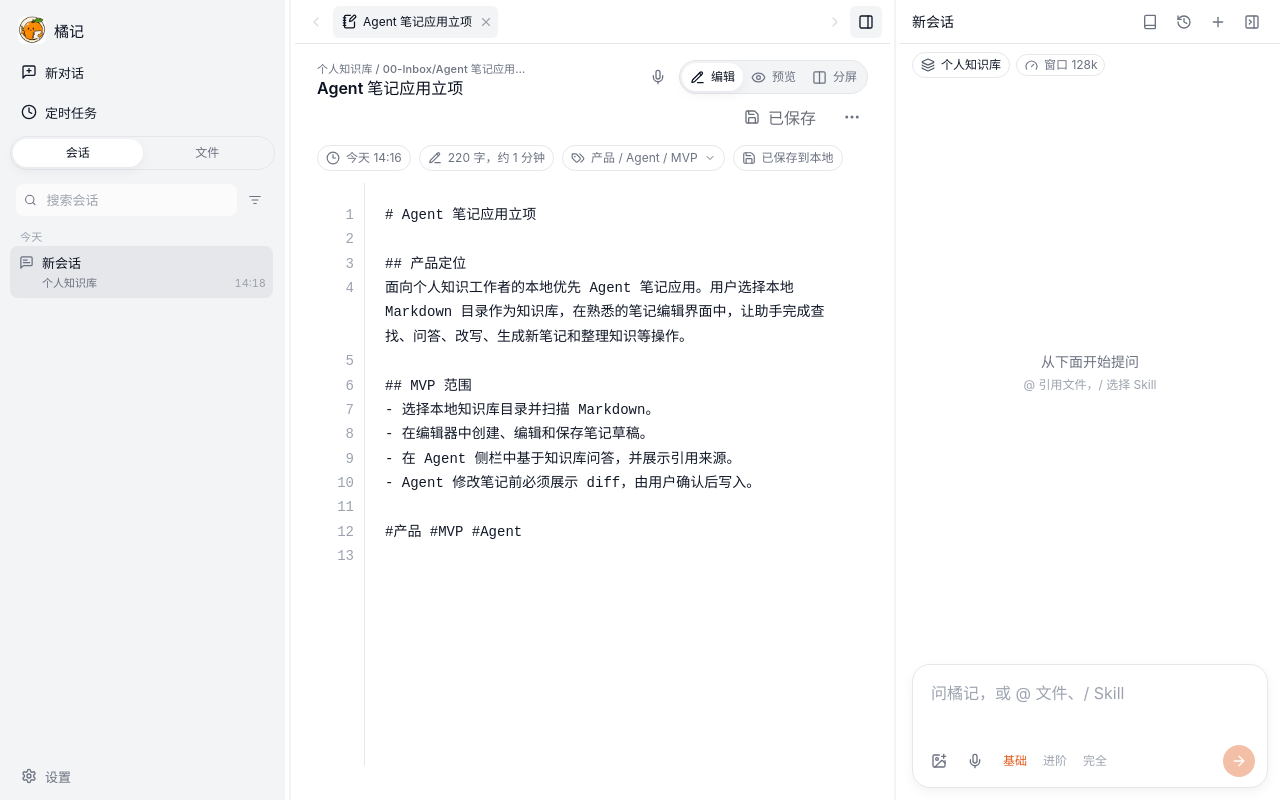
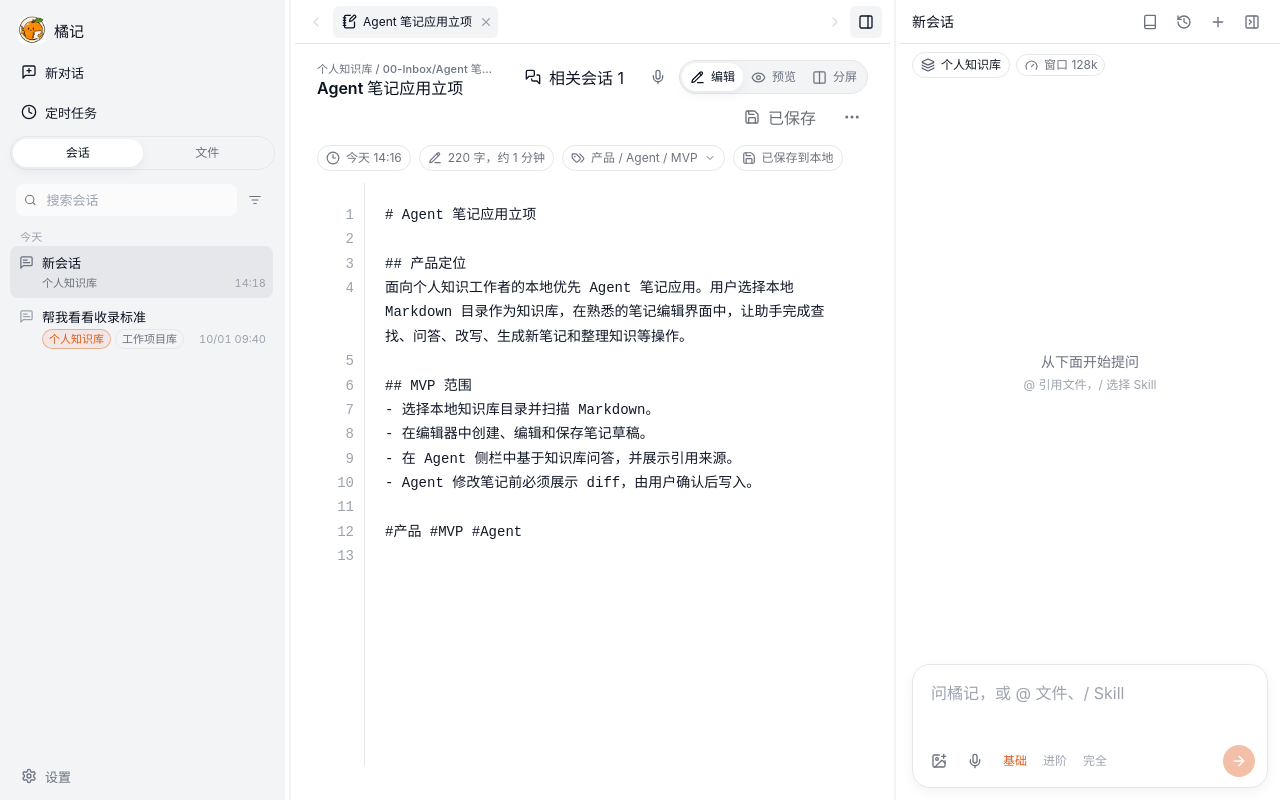
Before and after one commit to ciri667/orange, a React (Vite) app: page / in a window 1280 px wide. Built offline with nearby package versions, Linux system fonts and the light colour scheme.

Commit message:
feat(editor): 从文件头打开相关会话
- 笔记和普通文档在被引用、被 @ 或存在待确认变更时显示相关会话
- 选择后收起定时任务、展开协作区并切到对应会话
- 浏览器 mock 增加一条引用立项笔记的会话，便于直接点开

```diff
--- /dev/null
+++ b/src/agent/RelatedSessionsButton.tsx
@@ -0,0 +1,55 @@
+import { MessagesSquare } from "lucide-react";
+import { useState } from "react";
+import { Button } from "../shared/Button";
+import { Menu, MenuItem, MenuPanel } from "../shared/Menu";
+import type { AgentSession } from "../shared/types";
+import { sessionsTouchingFile, type SessionFileRef } from "./sessionListModel";
+
+/** 文件头上的相关会话入口。没有引用、@ 或待确认变更时不显示。 */
+export function RelatedSessionsButton({
+  sessions,
+  file,
+  onSelectSession,
+}: {
+  sessions: AgentSession[];
+  file: SessionFileRef;
+  onSelectSession: (sessionId: string) => void;
+}) {
+  const [open, setOpen] = useState(false);
+  const related = sessionsTouchingFile(sessions, file);
+  if (related.length === 0) {
+    return null;
+  }
+
+  return (
+    <Menu open={open} onClose={() => setOpen(false)}>
+      <Button
+        variant="text"
+        title="打开引用或改过这个文件的会话"
+        aria-haspopup="menu"
+        aria-expanded={open}
+        onClick={() => setOpen((current) => !current)}
+      >
+        <MessagesSquare size={16} />
+        相关会话 {related.length}
+      </Button>
+      {open && (
+        <MenuPanel placement="bottom-end" className="min-w-[220px]">
+          {related.map((session) => (
+            <MenuItem
+              key={session.id}
+              onClick={() => {
+                setOpen(false);
+                onSelectSession(session.id);
+              }}
+            >
+              <span className="min-w-0 flex-1 truncate">{session.title}</span>
+              {session.archivedAt ? <span className="shrink-0 text-[10px] text-ink-soft">归档</span> : null}
+              <span className="shrink-0 text-[10px] text-ink-soft">{session.updatedAt}</span>
+            </MenuItem>
+          ))}
+        </MenuPanel>
+      )}
+    </Menu>
+  );
+}
--- a/src/editor/DocumentPane.tsx
+++ b/src/editor/DocumentPane.tsx
@@ -4,7 +4,8 @@ import { useRef } from "react";
 import { Button } from "../shared/Button";
 import { VoiceDictationButton } from "../shared/VoiceDictationButton";
 import { logInfo, logWarn } from "../shared/logger";
-import type { DocumentFileType, DocumentPreview, ExportFormat, KnowledgeBase, WorkspaceDocument } from "../shared/types";
+import type { AgentSession, DocumentFileType, DocumentPreview, ExportFormat, KnowledgeBase, WorkspaceDocument } from "../shared/types";
+import { RelatedSessionsButton } from "../agent/RelatedSessionsButton";
 import { EditorEmptyHeader, EditorFileHeader, EditorMetaStrip, EditorMoreActionMenu } from "./EditorFileChrome";
 import { LineNumberedTextarea } from "./LineNumberedTextarea";
 import { countLogicalLines } from "./lineNumberUtils";
@@ -76,6 +77,8 @@ export function DocumentPane({
   onRenameDocument,
   onDeleteDocument,
   onNotice,
+  sessions = [],
+  onSelectSession,
 }: {
   document?: WorkspaceDocument;
   knowledgeBase: KnowledgeBase;
@@ -91,6 +94,8 @@ export function DocumentPane({
   onRenameDocument: () => void;
   onDeleteDocument: () => void;
   onNotice?: (message: string) => void;
+  sessions?: AgentSession[];
+  onSelectSession?: (sessionId: string) => void;
 }) {
   const textAreaRef = useRef<HTMLTextAreaElement | null>(null);
 
@@ -124,6 +129,13 @@ export function DocumentPane({
         }}
         actions={
           <>
+          {onSelectSession ? (
+            <RelatedSessionsButton
+              sessions={sessions}
+              file={{ id: document.id, knowledgeBaseId: document.knowledgeBaseId, path: document.path }}
+              onSelectSession={onSelectSession}
+            />
+          ) : null}
           {isTextDocument && (
             <VoiceDictationButton
               getTextarea={() => textAreaRef.current}
--- a/src/editor/EditorPane.tsx
+++ b/src/editor/EditorPane.tsx
@@ -5,6 +5,7 @@ import ReactMarkdown, { defaultUrlTransform } from "react-markdown";
 import type { UrlTransform } from "react-markdown";
 import rehypeSanitize, { defaultSchema } from "rehype-sanitize";
 import type { Options as RehypeSanitizeOptions } from "rehype-sanitize";
+import { RelatedSessionsButton } from "../agent/RelatedSessionsButton";
 import { DiffPanel } from "../diff/DiffPanel";
 import type { ReviewCommentDraft } from "../diff/DiffPanel";
 import { Button } from "../shared/Button";
@@ -17,7 +18,7 @@ import {
 } from "../shared/markdown";
 import { applyNoteTags, extractNoteTags } from "../shared/noteTags";
 import { SegmentedControl, SegmentedControlItem } from "../shared/SegmentedControl";
-import type { ExportFormat, KnowledgeBase, MarkdownViewMode, Note, ProposedChange } from "../shared/types";
+import type { AgentSession, ExportFormat, KnowledgeBase, MarkdownViewMode, Note, ProposedChange } from "../shared/types";
 import { useDismissable } from "../shared/useDismissable";
 import { EditorEmptyHeader, EditorFileHeader, EditorMetaStrip, EditorMoreActionMenu } from "./EditorFileChrome";
 import { LineNumberedTextarea } from "./LineNumberedTextarea";
@@ -91,6 +92,8 @@ export function EditorPane({
   onCreateMarkdown,
   onCreateText,
   onNotice,
+  sessions = [],
+  onSelectSession,
 }: {
   note?: Note;
   knowledgeBase: KnowledgeBase;
@@ -116,6 +119,8 @@ export function EditorPane({
   onSubmitReviewComments: () => void;
   onCreateMarkdown: (parentPath: string) => void;
   onCreateText: (parentPath: string) => void;
+  sessions?: AgentSession[];
+  onSelectSession?: (sessionId: string) => void;
   onNotice?: (message: string) => void;
 }) {
   /** 分屏模式下同步源码和预览滚动；非分屏时 hook 会保持静默。 */
@@ -193,6 +198,13 @@ export function EditorPane({
         }}
         actions={
           <>
+          {onSelectSession ? (
+            <RelatedSessionsButton
+              sessions={sessions}
+              file={{ id: note.id, knowledgeBaseId: note.knowledgeBaseId, path: note.path }}
+              onSelectSession={onSelectSession}
+            />
+          ) : null}
           {viewMode !== "preview" ? (
             <VoiceDictationButton
               getTextarea={() => editorRef.current}
--- a/src/shared/mock/workspace.ts
+++ b/src/shared/mock/workspace.ts
@@ -485,6 +485,39 @@ function createInitialSessions(): AgentSession[] {
       createdAt: "今天 14:18",
       updatedAt: "今天 14:18",
       messages: [],
+    },
+    {
+      id: "session-orange-peel",
+      title: "帮我看看收录标准",
+      type: "knowledge-base",
+      knowledgeBaseIds: ["kb-personal", "kb-work"],
+      pinnedNoteIds: [],
+      securityLevel: "basic",
+      createdAt: "2026/10/01 09:12",
+      updatedAt: "2026/10/01 09:40",
+      messages: [
+        {
+          id: "user-orange",
+          role: "user",
+          content: "橙皮收录标准后来写进立项笔记了吗？",
+        },
+        {
+          id: "assistant-orange",
+          role: "assistant",
+          content: "立项笔记里已经有产品边界，还没有单独的收录标准。",
+          citations: [
+            {
+              knowledgeBaseId: "kb-personal",
+              knowledgeBaseName: "个人知识库",
+              noteId: "note-product-brief",
+              title: "Agent 笔记应用立项",
+              path: "00-Inbox/Agent 笔记应用立项.md",
+              snippet: "产品边界",
+              score: 1,
+            },
+          ],
+        },
+      ],
     },
   ];
 }
--- a/src/workspace/WorkspaceShell.tsx
+++ b/src/workspace/WorkspaceShell.tsx
@@ -791,6 +791,14 @@ export function WorkspaceShell() {
             onRenameDocument={() => openRenameDocumentDialog()}
             onDeleteDocument={() => handleDeleteDocument()}
             onNotice={setNotice}
+            sessions={currentSnapshot.sessions}
+            onSelectSession={(sessionId) => {
+              setIsSchedulesOpen(false);
+              if (!agentOpen) {
+                setAgentOpen(true);
+              }
+              void handleSelectSession(sessionId);
+            }}
               />
             ) : (
               <EditorPane
@@ -819,6 +827,14 @@ export function WorkspaceShell() {
             onCreateMarkdown={(parentPath) => openCreateDialog("markdown", parentPath)}
             onCreateText={(parentPath) => openCreateDialog("text", parentPath)}
             onNotice={setNotice}
+            sessions={currentSnapshot.sessions}
+            onSelectSession={(sessionId) => {
+              setIsSchedulesOpen(false);
+              if (!agentOpen) {
+                setAgentOpen(true);
+              }
+              void handleSelectSession(sessionId);
+            }}
               />
             )}
           </div>
```
